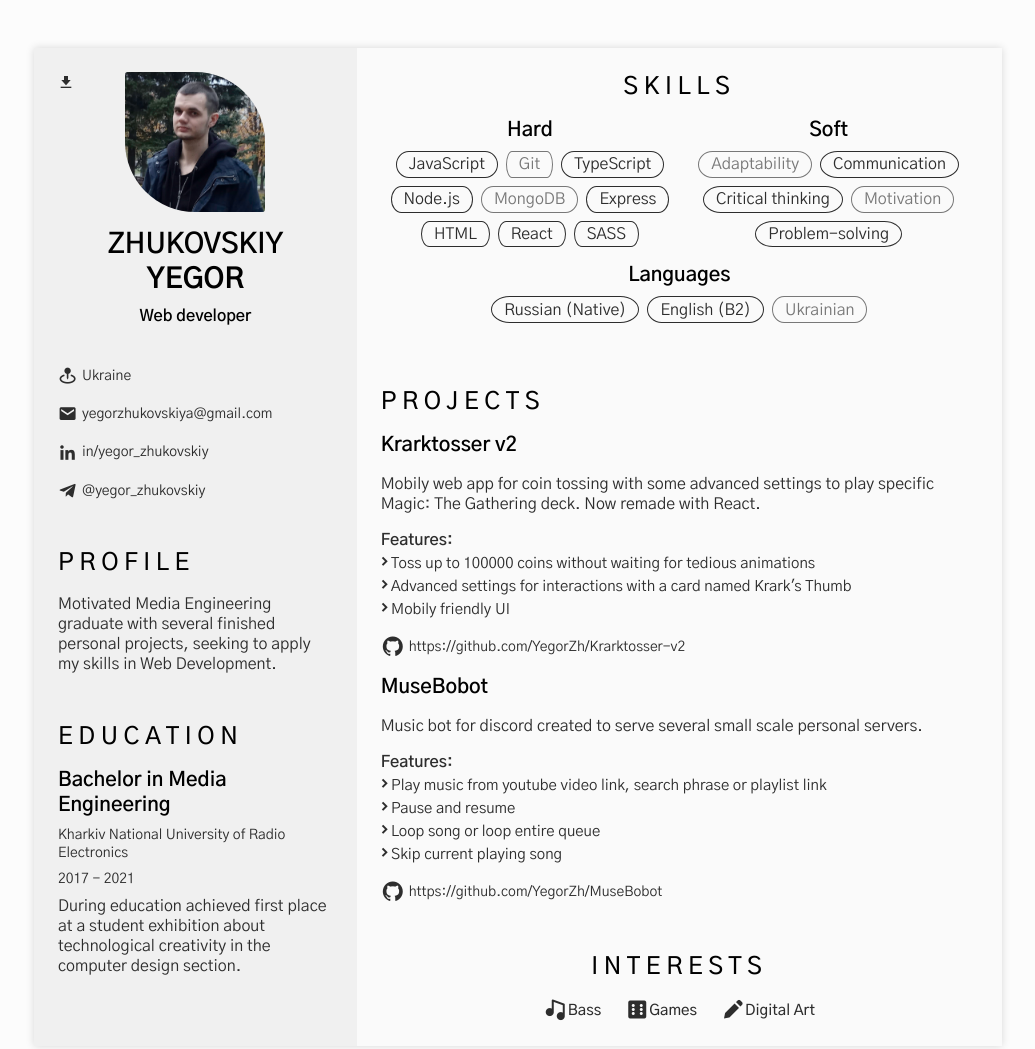
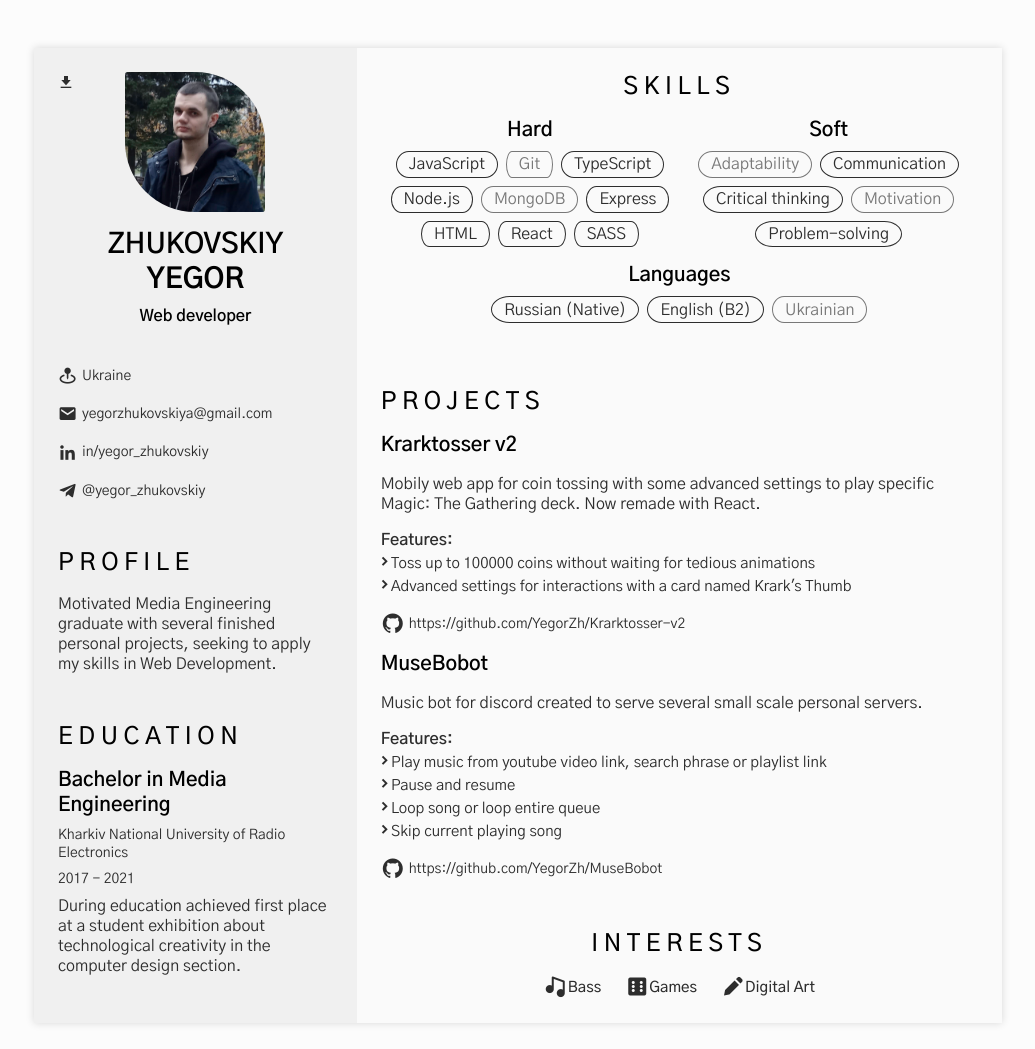
Before and after one commit to YegorZh/personal-cv, a website: page docs/index.html in a window 1280 px wide. Shown: the whole page, without its empty margins (122-1157 px from the left). Drawn offline with nearby package versions, Linux system fonts and the light colour scheme.

Commit message:
Removed some repetiton

```diff
--- a/docs/index.html
+++ b/docs/index.html
@@ -205,10 +205,6 @@
                                     interactions
                                     with a card named Krark's Thumb
                                 </span>
-
-                                <span class="projects__item">
-                                    <i class='bx bxs-chevron-right projects__icon'></i>Mobily friendly UI
-                                </span>
                             </div>
 
                             <div class="projects__git">
```
